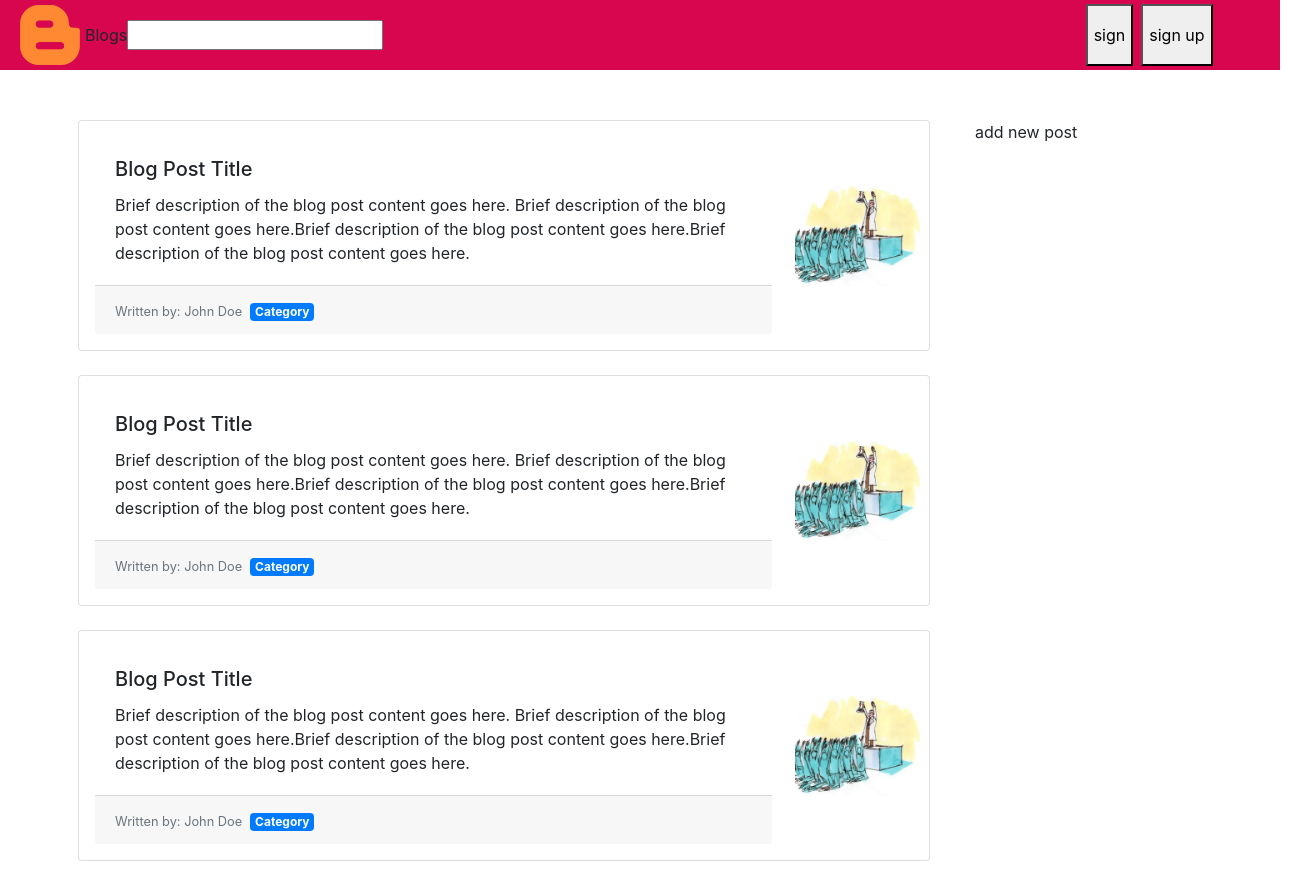
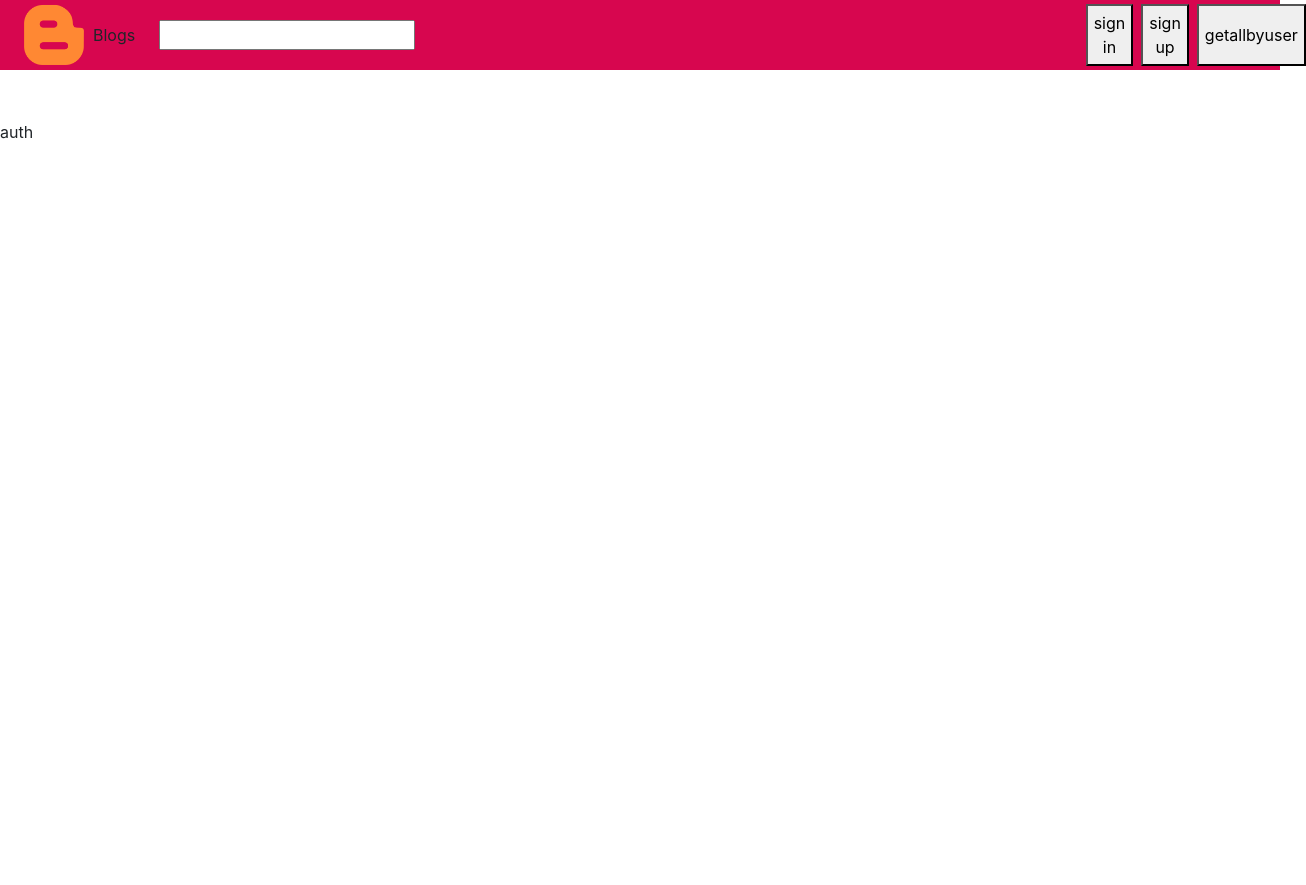
Before and after one commit to Vwore/Medium_clone, a React (Create React App) app in the folder medium_clone/: page /auth in a window 1280 px wide. Shown: the whole page, 1306 px wide, since content can reach past the window. After the commit the page ends 800 px from the top, so only its background shows below. Built offline with nearby package versions, Linux system fonts and the light colour scheme.

Commit message:
server linked

```diff
--- a/medium_clone/package.json
+++ b/medium_clone/package.json
@@ -6,9 +6,11 @@
     "@testing-library/jest-dom": "^5.17.0",
     "@testing-library/react": "^13.4.0",
     "@testing-library/user-event": "^13.5.0",
+    "axios": "^1.4.0",
     "react": "^18.2.0",
     "react-dom": "^18.2.0",
-    "react-scripts": "5.0.1",
+    "react-router-dom": "^5.2.0",
+    "react-scripts": "^2.1.3",
     "web-vitals": "^2.1.4"
   },
   "scripts": {
--- a/medium_clone/src/Add_post.js
+++ /dev/null
@@ -1,8 +0,0 @@
-const Add_post = () => {
-    return (
-        <>
-            add new post
-        </>
-    )
-}
-export default Add_post;
--- a/medium_clone/src/App.js
+++ b/medium_clone/src/App.js
@@ -1,29 +1,23 @@
 import Top_bar from "./top_bar.js"
 import Posts from "./posts.js"
-import Add_post from "./Add_post.js"
+import Home from "./Home.js"
+import Auth from "./Auth.js"
 import { useState } from "react"
+import Side_column from "./side_column.js"
+import React from "react"
+import { BrowserRouter as Router, Route } from 'react-router-dom';
+
 
 const App= () => {
     const [user, setUser] = useState("car");
     return(
         <>
         <Top_bar />
-        <div className="container-fluid">
-             {/* <div className="row">
+        <Router>
+      <Route exact path="/" component={Home} />
+      <Route path="/auth" component={Auth} />
+    </Router>
 
-             </div> */}
-
-
-        <div className="row">
-                <div className="col-9">
-                <Posts user={user} setuser={setUser} />
-                </div>
-                <div className="col-3">
-                <Add_post />
-                </div>
-
-        </div>
-    </div>
     </>    )
 }
 
--- /dev/null
+++ b/medium_clone/src/Auth.js
@@ -0,0 +1,7 @@
+import React from "react";
+
+const Auth = () =>{
+    return(<>auth</>)
+}
+
+export default Auth;
--- /dev/null
+++ b/medium_clone/src/Home.js
@@ -0,0 +1,23 @@
+import Posts from "./posts.js"
+import Side_column from "./side_column.js"
+import { useState } from "react";
+import React from "react";
+
+
+const Home=() => {
+    const [user, setUser] = useState("car");
+
+    return(
+        <div className="container-fluid">
+                <div className="row">
+                    <div className="col-9">
+                   <Posts user={user} setuser={setUser} />
+                    </div>
+                    <div className="col-3">
+                        <Side_column />
+                    </div>
+                </div>
+            </div>
+    );
+}
+export default Home;
--- a/medium_clone/src/index.js
+++ b/medium_clone/src/index.js
@@ -1,4 +1,5 @@
 import ReactDOM from "react-dom"
 import App from "./App.js"
+import React from "react";
 
 ReactDOM.render(<App />,document.getElementById('root'));
--- a/medium_clone/src/post.js
+++ b/medium_clone/src/post.js
@@ -1,10 +1,16 @@
 import imgs from "./img/image.webp"
 import style from "./post.css"
+import React from "react";
 const Post = () => {
+
+    function handle_click(e){
+        console.log('post 1');
+    }
+
     return (
-        <div className="card mb-4 p-3" on>
+        <div className="card mb-4 p-3" >
             <div className="row">
-                    <div className="col-md-10">
+                    <div className="col-md-10" onClick={handle_click}>
                             <div className="card-body">
                                 <h5 className="card-title">Blog Post Title</h5>
                                 <p className="card-text">Brief description of the blog post content goes here. Brief description of the blog post content goes here.Brief description of the blog post content goes here.Brief description of the blog post content goes here.</p>
--- a/medium_clone/src/posts.js
+++ b/medium_clone/src/posts.js
@@ -1,21 +1,22 @@
 import Post from "./post.js"
+import React from "react";
 
 const Posts = ({user,setuser}) => {
+    const article ={1:["Could Gene-Edited Hens Stop the Great Chicken Massacre", "Researchers have designed a light-activated genetic kill switch to prevent male chicks from hatching", "since they have no economic value,protlife","2023-05-04","2023-05-04","prot-life",25,12,"vanshaj"],2:["Could Gene-Edited Hens Stop the Great Chicken Massacre", "Researchers have designed a light-activated genetic kill switch to prevent male chicks from hatching", "since they have no economic value,protlife","2023-05-04","2023-05-04","prot-life",25,12,"vanshaj"]};
     const users=user;
     console.log(users);
     setuser('hulk');
     console.log(user);
     return (
-        // <div class="container-fluid">
-        //     <div class="row">
-        //     <div class="rounded col-md-8 bg-secondary ">
-        //         <Post />
-        //     </div>
-        //     </div>
-        //     </div>
+
         <div className="container-fluid ">
         <div className="row pl-5">
             <div className="col-12">
+                {
+                    Object.entries(article).forEach(([key, value]) => {
+                        // console.log(key, value);
+                    })
+                }
                 <Post />
                 <Post />
                 <Post />
--- /dev/null
+++ b/medium_clone/src/side_column.js
@@ -0,0 +1,15 @@
+import React from "react";
+
+
+const Side_column = () => {
+    const login=true;
+    return (
+        <div className="d-flex justify-content-center">
+            {(login)?<button className=" border-3-primary rounded bg-info text-light px-3 py-1">
+                Add new post
+            </button>:<p>you need to login to add new post</p>}
+        </div>
+    );
+}
+
+export default Side_column;
--- a/medium_clone/src/top_bar.js
+++ b/medium_clone/src/top_bar.js
@@ -1,7 +1,63 @@
 import blog from "./img/blog_logo.png"
 import styles from "./top_bar.css"
 import {useState} from "react"
+import axios from 'axios';
+import React from "react";
+
+
 const Top_bar =() => {
+    function signin(e){
+        axios.post('http://127.0.0.1:3001/userlogin', {
+            "email" : "car@gmail.com",
+            "password": "newpassword",
+
+    })
+        .then((response) => {
+          // Handle the response data here
+          console.log(response.data);
+        })
+        .catch((error) => {
+          // Handle any errors here
+          console.error('error aayaa '+error);
+        });
+    }
+
+function checking(e) {
+    axios.post('http://127.0.0.1:3001/create',{
+        "title": "vanshaj",
+        "description": "dsodsdjopasjds",
+        "topics": "Tech"
+    } ,{
+        headers: {
+          'Authorization': `Bearer ${'eyJhbGciOiJIUzI1NiJ9.eyJ1c2VyX2lkIjoxMCwiZXhwIjoxNjkxMjQxNjAyfQ.xc32n4e7nf9poianzGnRY7TYBIob_Rw15LuIk9hnXk4'}` // Include the token as a Bearer token in the header
+        }
+      })
+        .then(response => {
+          // Handle the API response here
+          console.log(response.data);
+        })
+        .catch(error => {
+          // Handle any errors that occurred during the API request
+          console.error('Error:', error);
+        });
+
+}
+
+function getdata(){
+    axios.get('http://127.0.0.1:3001/articlebylogeduser', {
+        headers: {
+          'Authorization': `Bearer ${'eyJhbGciOiJIUzI1NiJ9.eyJ1c2VyX2lkIjoxMCwiZXhwIjoxNjkxMjQxNjAyfQ.xc32n4e7nf9poianzGnRY7TYBIob_Rw15LuIk9hnXk4'}` // Include the token as a Bearer token in the header
+        }
+      })
+        .then(response => {
+          // Handle the API response here
+          console.log(response.data);
+        })
+        .catch(error => {
+          // Handle any errors that occurred during the API request
+          console.error('Error:', error);
+        });
+}
     const [search_value,setSearch_value]=useState("");
     return (
         <div>
@@ -10,14 +66,16 @@ const Top_bar =() => {
             <div className="row">
                 <div className="col-10 d-flex align-items-center">
                     {/* <div className="row "> */}
-                        <img src={blog} alt="logo" style={ {height: 70 }} ></img>
-                        <div className="text-center">Blogs</div>
-                        <input onChange={(e) => {setSearch_value(e.target.value);}} value={search_value}></input>
+                        <img src={blog} className="px-1" alt="logo" style={ {height: 70 }} ></img>
+                        <div className="text-center pr-4">Blogs</div>
+                        <input onChange={(e) => {setSearch_value(e.target.value); console.log(search_value)}} value={search_value}></input>
                     {/* </div> */}
                 </div>
                 <div className="col-2 d-flex align-items-cente">
-                    <button className="m-1">sign </button>
-                    <button className="m-1" >sign up</button>
+                    <button className="m-1" onClick={signin}>sign in </button>
+                    <button className="m-1" onClick={checking} >sign up</button>
+                    <button className="m-1" onClick={getdata} >getallbyuser</button>
+
                 </div>
             </div>
             </div>
```
Also changed, not shown: 1 other file (tests, documents, lock files or other folders).
